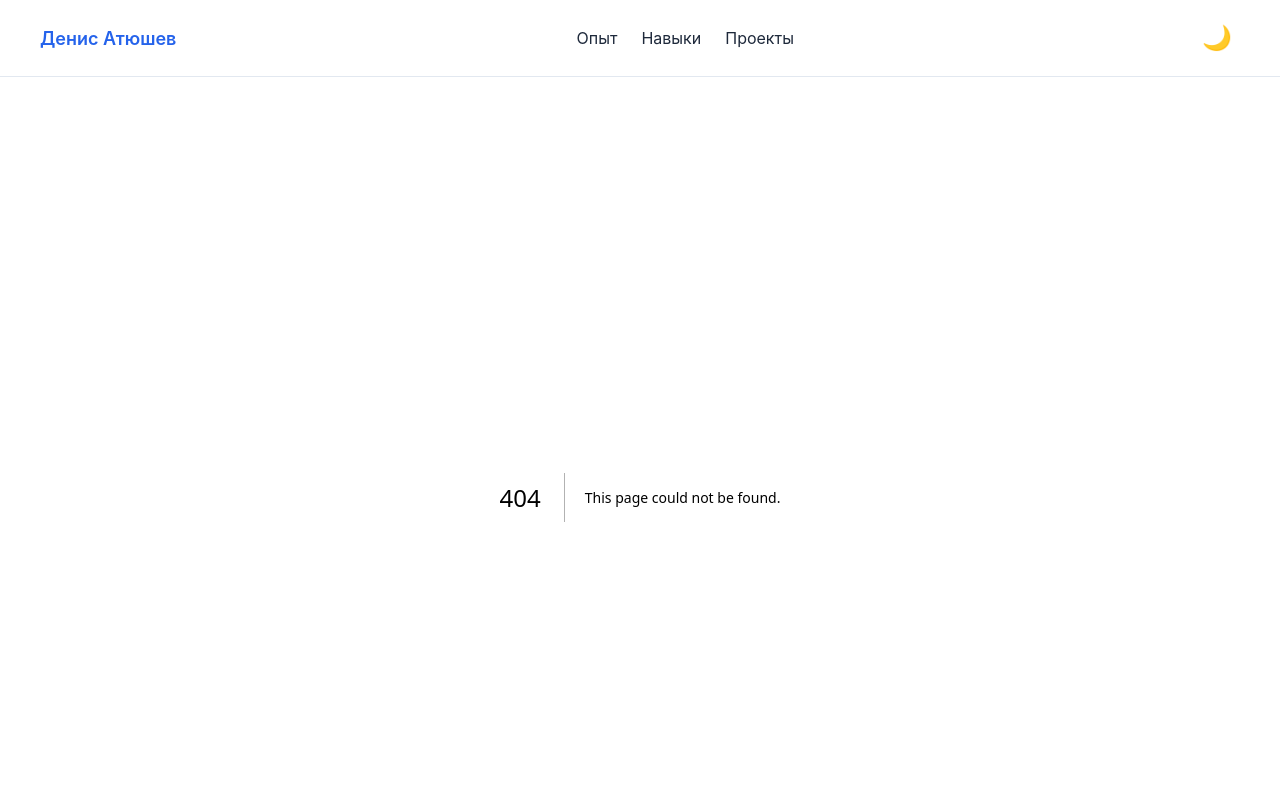
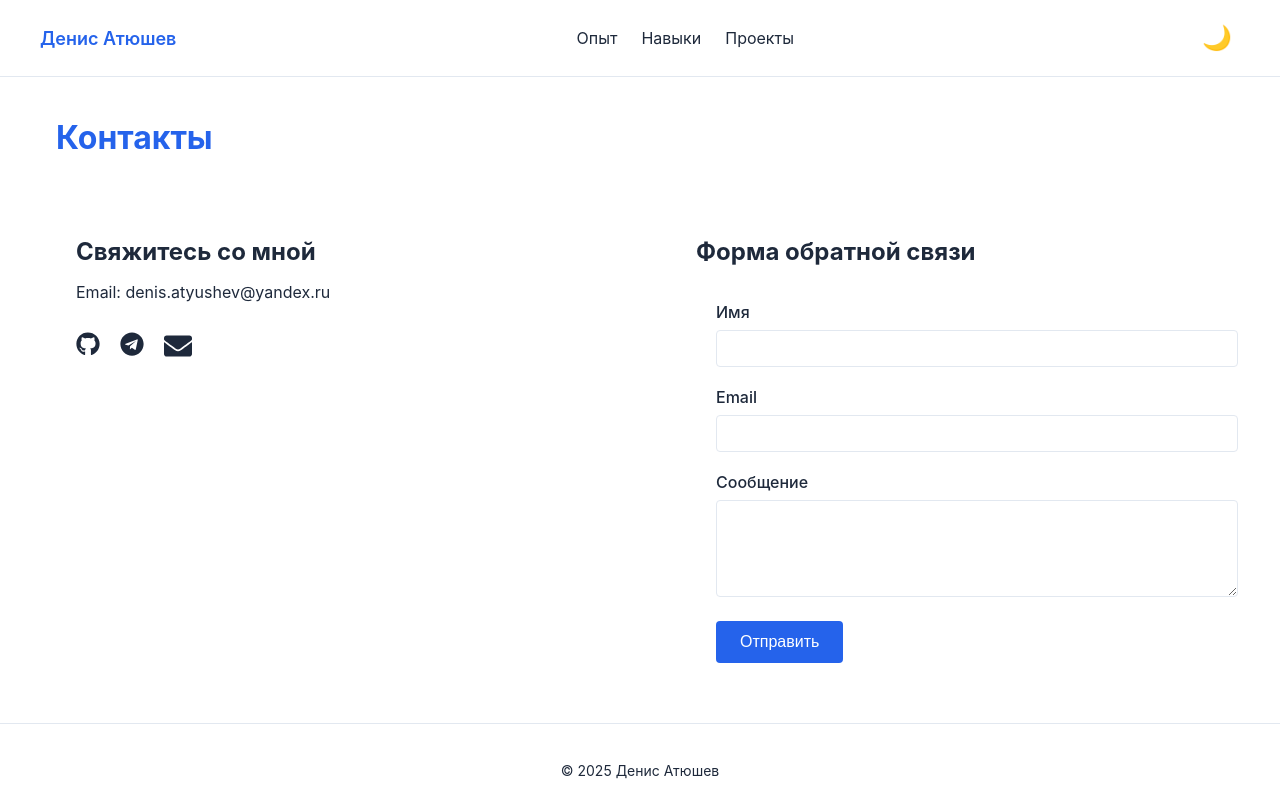
Before and after one commit to AtyushevD/portfolio, a Next.js app: page /contacts in a window 1280 px wide. Before the commit this address had no page. Shown: the top 796 px of the page. Built offline with nearby package versions, Linux system fonts and the light colour scheme.

Commit message:
Добавил страницу контактов

```diff
--- /dev/null
+++ b/src/app/(main)/contacts/page.module.css
@@ -0,0 +1,29 @@
+.contactContent {
+  display: grid;
+  grid-template-columns: 1fr 1fr;
+  gap: 40px;
+  margin-top: 40px;
+}
+
+.contactInfo {
+  padding: 20px;
+  background: var(--color-bg-dark);
+  border-radius: 8px;
+}
+
+.contactInfo p {
+  margin: 15px 0;
+  color: var(--color-text-light);
+}
+
+.contactForm {
+  padding: 20px;
+  background: var(--color-bg-dark);
+  border-radius: 8px;
+}
+
+@media (max-width: 768px) {
+  .contactContent {
+    grid-template-columns: 1fr;
+  }
+}
--- /dev/null
+++ b/src/app/(main)/contacts/page.tsx
@@ -0,0 +1,24 @@
+import { ContactForm } from '@/components/contacts';
+import { SocialLinks } from '@/components/contacts';
+import { Container } from '@/components/layout/Container';
+
+import styles from './page.module.css';
+
+export default function ContactsPage() {
+  return (
+    <Container>
+      <h1 className={styles.pageTitle}>Контакты</h1>
+      <div className={styles.contactContent}>
+        <div className={styles.contactInfo}>
+          <h2>Свяжитесь со мной</h2>
+          <p>Email: denis.atyushev@yandex.ru</p>
+          <SocialLinks />
+        </div>
+        <div className={styles.contactForm}>
+          <h2>Форма обратной связи</h2>
+          <ContactForm />
+        </div>
+      </div>
+    </Container>
+  );
+}
--- a/src/app/globals.css
+++ b/src/app/globals.css
@@ -22,3 +22,15 @@ body {
   margin: 0 auto;
   padding: 20px;
 }
+
+h1 {
+  font-size: 2rem;
+  margin-bottom: 1.5rem;
+  color: var(--color-primary);
+}
+
+h2 {
+  font-size: 1.5rem;
+  margin-bottom: 1rem;
+  color: var(--color-text);
+}
--- /dev/null
+++ b/src/components/contacts/ContactForm/ContactForm.module.css
@@ -0,0 +1,68 @@
+.form {
+  max-width: 600px;
+  margin: 0 auto;
+  padding: 20px;
+}
+
+.formGroup {
+  margin-bottom: 20px;
+}
+
+.label {
+  display: block;
+  margin-bottom: 8px;
+  font-weight: 500;
+  color: var(--color-text);
+}
+
+.input,
+.textarea {
+  width: 100%;
+  padding: 10px;
+  border: 1px solid var(--color-border);
+  border-radius: 4px;
+  background: var(--color-bg);
+  color: var(--color-text);
+}
+
+.textarea {
+  resize: vertical;
+}
+
+.input.error,
+.textarea.error {
+  border-color: var(--color-error);
+}
+
+.errorMessage {
+  color: var(--color-error);
+  font-size: 0.8rem;
+  margin-top: 5px;
+  display: block;
+}
+
+.submitButton {
+  background: var(--color-primary);
+  color: white;
+  border: none;
+  padding: 12px 24px;
+  border-radius: 4px;
+  cursor: pointer;
+  font-size: 1rem;
+  transition: background 0.2s;
+}
+
+.submitButton:hover {
+  background: var(--color-primary-hover);
+}
+
+.submitButton:disabled {
+  background: var(--color-border);
+  cursor: not-allowed;
+}
+
+.successMessage {
+  color: var(--color-success);
+  margin-top: 15px;
+  text-align: center;
+}
--- /dev/null
+++ b/src/components/contacts/ContactForm/ContactForm.tsx
@@ -0,0 +1,112 @@
+'use client';
+
+import { useState } from 'react';
+import { sendToTelegram } from '@/lib/api/telegram';
+import { validateForm, FormErrors } from '@/lib/validation';
+
+import styles from './ContactForm.module.css';
+
+export const ContactForm = () => {
+  const [formData, setFormData] = useState({
+    name: '',
+    email: '',
+    message: ''
+  });
+    const [errors, setErrors] = useState<FormErrors>({});
+  const [isSubmitting, setIsSubmitting] = useState(false);
+  const [submitStatus, setSubmitStatus] = useState<'idle' | 'success' | 'error'>('idle');
+
+  const handleChange = (e: React.ChangeEvent<HTMLInputElement | HTMLTextAreaElement>) => {
+    const { name, value } = e.target;
+    setFormData(prev => ({ ...prev, [name]: value }));
+    if (errors[name as keyof FormErrors]) {
+        setErrors(prev => ({ ...prev, [name]: '' }));
+    }
+  };
+
+  const handleSubmit = async (e: React.FormEvent) => {
+    e.preventDefault();
+    const validationErrors = validateForm(formData);
+
+    if (Object.keys(validationErrors).length > 0) {
+      setErrors(validationErrors);
+      return;
+    }
+
+    setIsSubmitting(true);
+    const isSuccess = await sendToTelegram(formData);
+    setIsSubmitting(false);
+
+    if (isSuccess) {
+      setSubmitStatus('success');
+      setFormData({ name: '', email: '', message: '' });
+      setTimeout(() => setSubmitStatus('idle'), 3000);
+    } else {
+      setSubmitStatus('error');
+    }
+  };
+
+  return (
+    <form onSubmit={handleSubmit} className={styles.form}>
+      <div className={styles.formGroup}>
+        <label htmlFor="name" className={styles.label}>
+          Имя
+        </label>
+        <input
+          type="text"
+          id="name"
+          name="name"
+          value={formData.name}
+          onChange={handleChange}
+          className={`${styles.input} ${errors.name ? styles.error : ''}`}
+        />
+        {errors.name && <span className={styles.errorMessage}>{errors.name}</span>}
+      </div>
+
+      <div className={styles.formGroup}>
+        <label htmlFor="email" className={styles.label}>
+          Email
+        </label>
+        <input
+          type="email"
+          id="email"
+          name="email"
+          value={formData.email}
+          onChange={handleChange}
+          className={`${styles.input} ${errors.email ? styles.error : ''}`}
+        />
+        {errors.email && <span className={styles.errorMessage}>{errors.email}</span>}
+      </div>
+
+      <div className={styles.formGroup}>
+        <label htmlFor="message" className={styles.label}>
+          Сообщение
+        </label>
+        <textarea
+          id="message"
+          name="message"
+          value={formData.message}
+          onChange={handleChange}
+          rows={5}
+          className={`${styles.textarea} ${errors.message ? styles.error : ''}`}
+        />
+        {errors.message && <span className={styles.errorMessage}>{errors.message}</span>}
+      </div>
+
+      <button
+        type="submit"
+        disabled={isSubmitting}
+        className={styles.submitButton}
+      >
+        {isSubmitting ? 'Отправка...' : 'Отправить'}
+      </button>
+
+      {submitStatus === 'success' && (
+        <div className={styles.successMessage}>Сообщение отправлено!</div>
+      )}
+      {submitStatus === 'error' && (
+        <div className={styles.errorMessage}>Ошибка отправки. Попробуйте позже.</div>
+      )}
+    </form>
+  );
+};
--- /dev/null
+++ b/src/components/contacts/SocialLinks/SocialLinks.module.css
@@ -0,0 +1,15 @@
+.socialLinks {
+  display: flex;
+  gap: 20px;
+  margin: 30px 0;
+}
+
+.link {
+  color: var(--color-text);
+  transition: color 0.2s ease, transform 0.2s ease;
+}
+
+.link:hover {
+  color: var(--color-primary);
+  transform: scale(1.1);
+}
--- /dev/null
+++ b/src/components/contacts/SocialLinks/SocialLinks.tsx
@@ -0,0 +1,32 @@
+import { FaGithub, FaTelegram, FaEnvelope } from 'react-icons/fa';
+import styles from './SocialLinks.module.css';
+
+export const SocialLinks = () => {
+  return (
+    <div className={styles.socialLinks}>
+      <a
+        href="https://github.com/AtyushevD"
+        target="_blank"
+        aria-label="GitHub"
+        className={styles.link}
+      >
+        <FaGithub size={24} />
+      </a>
+      <a
+        href="https://t.me/DenisA321"
+        target="_blank"
+        aria-label="Telegram"
+        className={styles.link}
+      >
+        <FaTelegram size={24} />
+      </a>
+      <a
+        href="mailto:denis.atyushev@yandex.ru"
+        aria-label="Email"
+        className={styles.link}
+      >
+        <FaEnvelope size={28} />
+      </a>
+    </div>
+  );
+};
--- /dev/null
+++ b/src/components/contacts/index.ts
@@ -0,0 +1,2 @@
+export {ContactForm} from './ContactForm/ContactForm';
+export {SocialLinks} from './SocialLinks/SocialLinks';
--- /dev/null
+++ b/src/lib/api/telegram.ts
@@ -0,0 +1,24 @@
+export const sendToTelegram = async (data: {
+  name: string;
+  email: string;
+  message: string;
+}) => {
+  const TELEGRAM_BOT_TOKEN = process.env.NEXT_PUBLIC_TELEGRAM_BOT_TOKEN;
+  const TELEGRAM_CHAT_ID = process.env.NEXT_PUBLIC_TELEGRAM_CHAT_ID;
+
+  const text = `Новое сообщение от ${data.name} (${data.email}):\n\n${data.message}`;
+
+  try {
+    const response = await fetch(
+      `https://api.telegram.org/bot${TELEGRAM_BOT_TOKEN}/sendMessage?chat_id=${TELEGRAM_CHAT_ID}&text=${text}&parse_mode=HTML`,
+      {
+        method: 'GET' // Меняем на GET-запрос
+      }
+    );
+
+    return response.ok;
+  } catch (error) {
+    // console.error('Ошибка отправки:', error);
+    return false;
+  }
+};
--- /dev/null
+++ b/src/lib/validation.ts
@@ -0,0 +1,33 @@
+export interface FormErrors {
+  name?: string;
+  email?: string;
+  message?: string;
+}
+
+export const validateForm = (values: {
+  name: string;
+  email: string;
+  message: string;
+}): FormErrors => {
+  const errors: FormErrors = {};
+
+  if (!values.name.trim()) {
+    errors.name = 'Обязательное поле';
+  } else if (values.name.length < 2) {
+    errors.name = 'Минимум 2 символа';
+  }
+
+  if (!values.email.trim()) {
+    errors.email = 'Обязательное поле';
+  } else if (!/^[^\s@]+@[^\s@]+\.[^\s@]+$/.test(values.email)) {
+    errors.email = 'Некорректный email';
+  }
+
+  if (!values.message.trim()) {
+    errors.message = 'Обязательное поле';
+  } else if (values.message.length < 10) {
+    errors.message = 'Минимум 10 символов';
+  }
+
+  return errors;
+};
```
